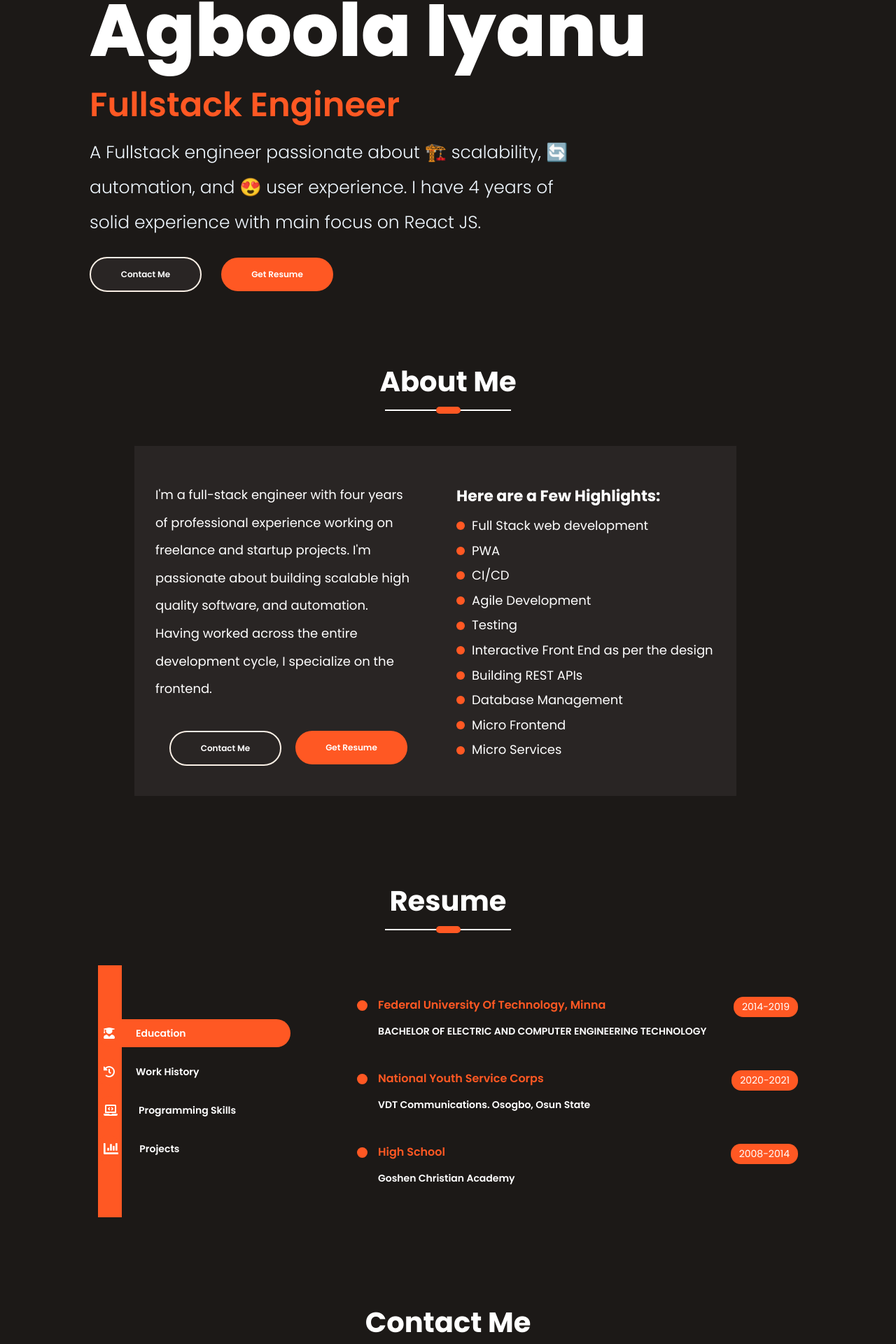
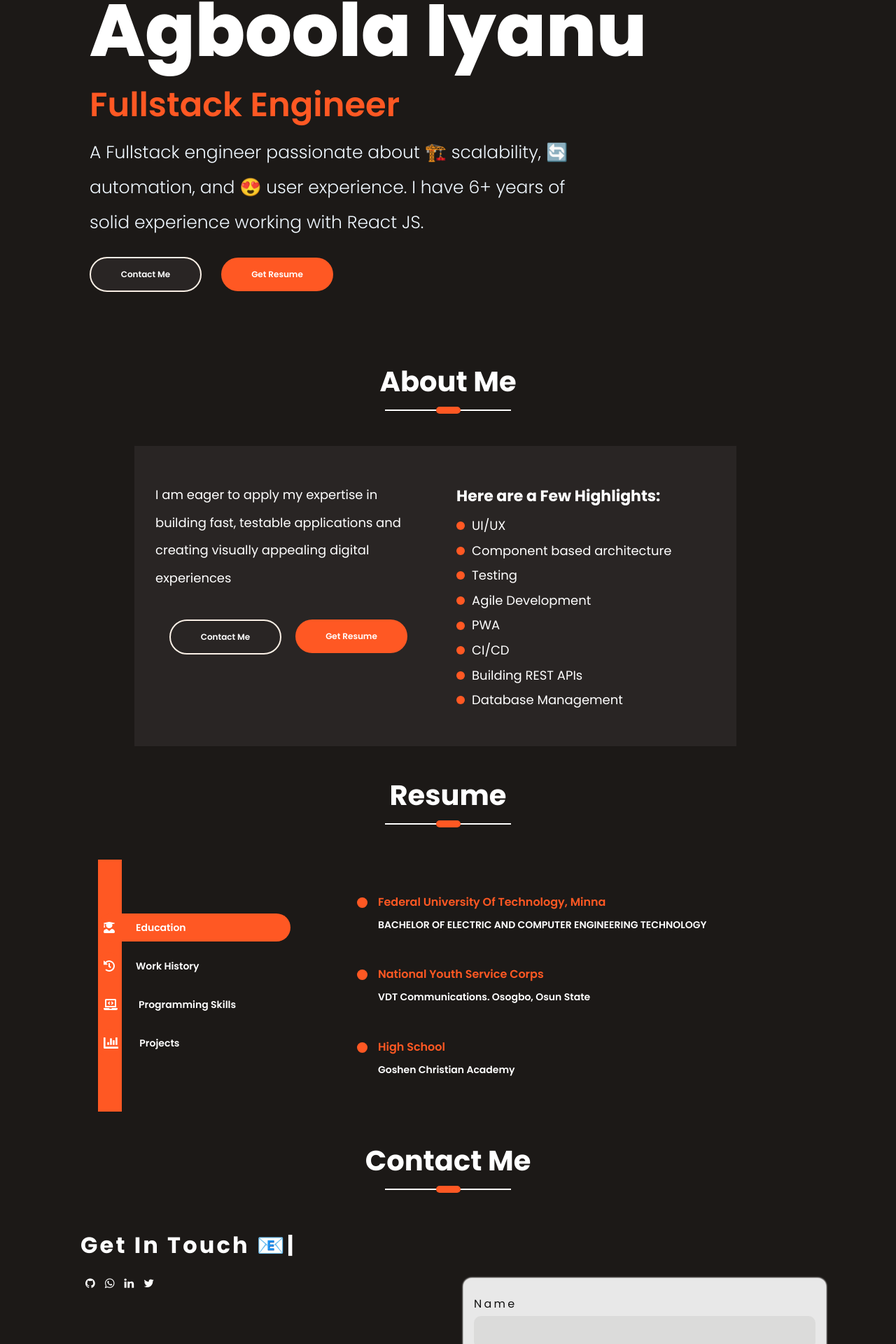
Before and after one commit to Qliqsee/portfolio-v2, a React (Create React App) app in the folder client/: page / in a window 1280 px wide. Shown: the part 206-2126 px from the top of the page at 70% size. Built offline with nearby package versions, Linux system fonts and the light colour scheme; a web font is replaced by a local one.

Commit message:
updated resume

```diff
--- a/client/package.json
+++ b/client/package.json
@@ -23,7 +23,7 @@
     "web-vitals": "^1.1.2"
   },
   "scripts": {
-    "start": "react-scripts --openssl-legacy-provider start",
+    "start": "react-scripts start",
     "build": "react-scripts build",
     "test": "react-scripts test",
     "eject": "react-scripts eject"
--- a/client/src/PortfolioContainer/AboutMe/AboutMe.js
+++ b/client/src/PortfolioContainer/AboutMe/AboutMe.js
@@ -13,19 +13,17 @@ export default function AboutMe(props) {
 
   const SCREEN_CONSTSANTS = {
     description:
-      "I'm a full-stack engineer with four years of professional experience working on freelance and startup projects. I'm passionate about building scalable high quality software, and automation. Having worked across the entire development cycle, I specialize on the frontend.",
+      "I am eager to apply my expertise in building fast, testable applications and creating visually appealing digital experiences",
     highlights: {
       bullets: [
-        "Full Stack web development",
+        "UI/UX",
+        "Component based architecture",
+        "Testing",
+        "Agile Development",
         "PWA",
         "CI/CD",
-        "Agile Development",
-        "Testing",
-        "Interactive Front End as per the design",
         "Building REST APIs",
         "Database Management",
-        "Micro Frontend",
-        "Micro Services",
       ],
       heading: "Here are a Few Highlights:",
     },
--- a/client/src/PortfolioContainer/ContactMe/ContactMe.css
+++ b/client/src/PortfolioContainer/ContactMe/ContactMe.css
@@ -2,7 +2,7 @@
   min-height: 100vh;
   /* background-image: url("../../assets/ContactMe/contact_us.jpeg"); */
 
-  margin: 100px 0 -450px 0;
+  margin: 20px 0 -450px 0;
 }
 
 .central-form {
@@ -19,7 +19,7 @@
 
 .central-form h2 {
   color: #fff;
-  font-family: "Poppins Bold";
+  font-family: 'Poppins Bold';
   letter-spacing: 0.2rem;
   margin-bottom: 20px;
 }
@@ -67,7 +67,7 @@ form p {
   margin-bottom: 10px;
   color: #ff5823;
   letter-spacing: 0.1rem;
-  font-family: "Poppins Bold";
+  font-family: 'Poppins Bold';
 }
 
 form label {
--- a/client/src/PortfolioContainer/Home/Profile/Profile.js
+++ b/client/src/PortfolioContainer/Home/Profile/Profile.js
@@ -31,8 +31,8 @@ export default function Profile() {
           </div>
           <div className="profile-details-role">
             <span className="profile-role-tagline">
-              A Fullstack engineer passionate about 🏗️ scalability, 🔄 automation, and 😍 user experience. I have 4 years of solid
-              experience with main focus on React JS.
+              A Fullstack engineer passionate about 🏗️ scalability, 🔄 automation, and 😍 user experience. I have 6+ years of solid
+              experience working with React JS.
             </span>
           </div>
 
--- a/client/src/PortfolioContainer/Resume/Resume.css
+++ b/client/src/PortfolioContainer/Resume/Resume.css
@@ -4,7 +4,7 @@
   flex-direction: column;
   justify-content: center;
   min-height: fit-content;
-  margin: 120px 0;
+  margin: 40px 0;
 }
 .link-icons {
   background: #ff5823;
@@ -95,7 +95,7 @@
 .bullet-label {
   font-size: 14px;
   white-space: nowrap;
-  font-family: "Poppins SemiBold";
+  font-family: 'Poppins SemiBold';
   color: #fff;
 }
 
@@ -139,7 +139,7 @@
 .resume-main-heading span {
   color: var(--dark-orange);
   font-size: 16px;
-  font-family: "Poppins SemiBold";
+  font-family: 'Poppins SemiBold';
 }
 
 .experience-description {
@@ -158,7 +158,7 @@
 
 .resume-sub-heading {
   font-size: 14px;
-  font-family: "Poppins SemiBold";
+  font-family: 'Poppins SemiBold';
   color: var(--black);
   margin: 10px 0 0 0;
   color: #fff;
@@ -211,7 +211,7 @@
 }
 
 .skill-parent span {
-  font-family: "Poppins SemiBold";
+  font-family: 'Poppins SemiBold';
   font-size: 13px;
   color: #fff;
 }
--- a/client/src/PortfolioContainer/Resume/Resume.js
+++ b/client/src/PortfolioContainer/Resume/Resume.js
@@ -121,17 +121,19 @@ const Resume = (props) => {
       <ResumeHeading
         heading={"Federal University Of Technology, Minna"}
         subHeading={"BACHELOR OF ELECTRIC AND COMPUTER ENGINEERING TECHNOLOGY"}
-        fromDate={"2014"}
-        toDate={"2019"}
+        // fromDate={"2014"}
+        // toDate={"2019"}
       />
 
       <ResumeHeading
         heading={"National Youth Service Corps"}
         subHeading={"VDT Communications. Osogbo, Osun State"}
-        fromDate={"2020"}
-        toDate={"2021"}
+        // fromDate={"2020"}
+        // toDate={"2021"}
       />
-      <ResumeHeading heading={"High School"} subHeading={"Goshen Christian Academy"} fromDate={"2008"} toDate={"2014"} />
+      <ResumeHeading heading={"High School"} subHeading={"Goshen Christian Academy"}
+      // fromDate={"2008"} toDate={"2014"}
+       />
     </div>,
 
     /* WORK EXPERIENCE */
@@ -140,8 +142,8 @@ const Resume = (props) => {
         <ResumeHeading
           heading={"Swiftcore Technologies"}
           subHeading={"Full Stack Web Developer"}
-          fromDate={"2020"}
-          toDate={"Present"}
+          // fromDate={"2020"}
+          // toDate={"Present"}
         />
         <div className="experience-description">
           <span className="resume-description-text">Here are are some of my projects with swiftcore technologies</span>
@@ -153,7 +155,7 @@ const Resume = (props) => {
           </span>
           <br />
           <span className="resume-description-text">
-            - VibeWith(MVP): Responsible for building a progressive web application to help people connect in circles and spaces.{" "}
+            - VibeWith: Responsible for building a progressive web application to help people connect in circles and spaces.{" "}
             <a href="https://app.vibewith.co/">See here</a>
           </span>
           <br />
--- a/client/src/utilities/ScreenHeading/ScreenHeading.css
+++ b/client/src/utilities/ScreenHeading/ScreenHeading.css
@@ -14,7 +14,7 @@
 .screen-heading {
   font-size: 40px;
   color: #fff;
-  font-family: "Poppins Bold";
+  font-family: 'Poppins Bold';
 }
 .heading-seperator {
   display: flex;
```
Also changed, not shown: 1 other file (tests, documents, lock files or other folders).
